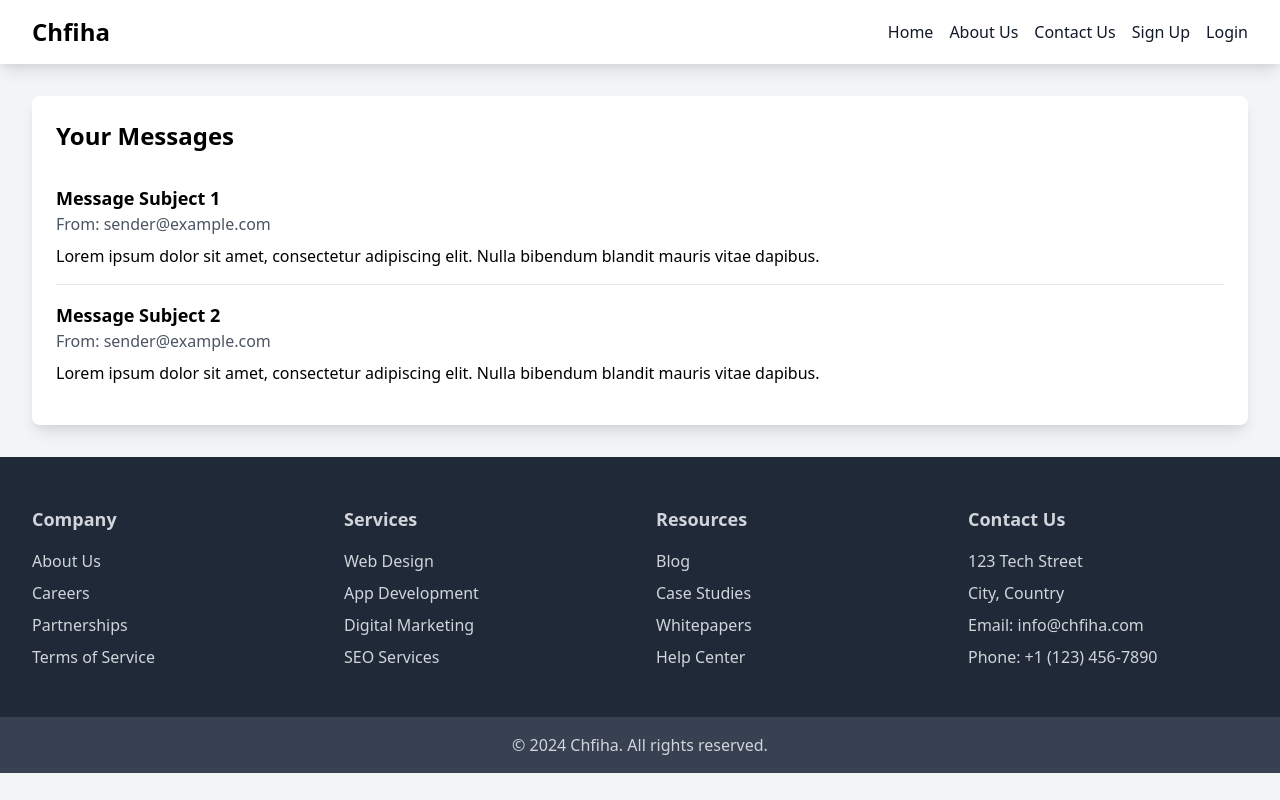
After one commit to Raf-Mos/Chfiha, a Django app: page /messages/ in a window 1280 px wide. The commit adds this page. Run offline with Django 5.2, Linux system fonts and the light colour scheme.

Commit message:
messages page

```diff
--- a/chfiha/main/urls.py
+++ b/chfiha/main/urls.py
@@ -1,5 +1,5 @@
 from django.urls import path
-from .views import AboutPageView, ContactPageView, HomePageView, OrderPageView, ServicePageView
+from .views import AboutPageView, ContactPageView, HomePageView, OrderPageView, ServicePageView, MessagesPageView
 
 
 urlpatterns = [
@@ -8,4 +8,5 @@ urlpatterns = [
     path('', HomePageView.as_view(), name='home'),
     path('order/', OrderPageView.as_view(), name='order'),
     path('services/', ServicePageView.as_view(), name='services'),
+    path('messages/', MessagesPageView.as_view(), name='messages'),
 ]
--- a/chfiha/main/views.py
+++ b/chfiha/main/views.py
@@ -23,3 +23,8 @@ class ServicePageView(ListView):
     model = Service
     template_name = 'services.html'
     context_object_name = 'all_services_list'
+
+class MessagesPageView(ListView):
+    model = Service
+    template_name = 'messages.html'
+    context_object_name = 'all_messages_list'
--- a/chfiha/templates/base.html
+++ b/chfiha/templates/base.html
@@ -26,7 +26,7 @@
                     {% if user.is_authenticated %}
                     <div class="relative">
                         <!-- Font Awesome messages icon with light grey background -->
-                        <a href="#" class="text-gray-900 hover:text-gray-700 flex items-center">
+                        <a href="{% url 'messages' %}" class="text-gray-900 hover:text-gray-700 flex items-center">
                             <span class="inline-block bg-gray-200 rounded-full p-2">
                                 <i class="fas fa-envelope"></i>
                             </span>
--- /dev/null
+++ b/chfiha/templates/messages.html
@@ -0,0 +1,31 @@
+{% extends 'base.html' %}
+
+
+{% block content %}
+
+<!-- Main Content -->
+    <main class="max-w-7xl mx-auto px-4 sm:px-6 lg:px-8 py-8">
+
+        <div class="bg-white rounded-lg shadow-lg p-6">
+            <h2 class="text-2xl font-bold mb-4">Your Messages</h2>
+            <!-- Example message list -->
+            <div class="divide-y divide-gray-200">
+                <!-- Message 1 -->
+                <div class="py-4">
+                    <h3 class="text-lg font-semibold">Message Subject 1</h3>
+                    <p class="text-gray-600">From: sender@example.com</p>
+                    <p class="mt-2">Lorem ipsum dolor sit amet, consectetur adipiscing elit. Nulla bibendum blandit mauris vitae dapibus.</p>
+                </div>
+                <!-- Message 2 -->
+                <div class="py-4">
+                    <h3 class="text-lg font-semibold">Message Subject 2</h3>
+                    <p class="text-gray-600">From: sender@example.com</p>
+                    <p class="mt-2">Lorem ipsum dolor sit amet, consectetur adipiscing elit. Nulla bibendum blandit mauris vitae dapibus.</p>
+                </div>
+                <!-- Add more messages as needed -->
+            </div>
+        </div>
+
+    </main>
+
+{% endblock content %}
```
